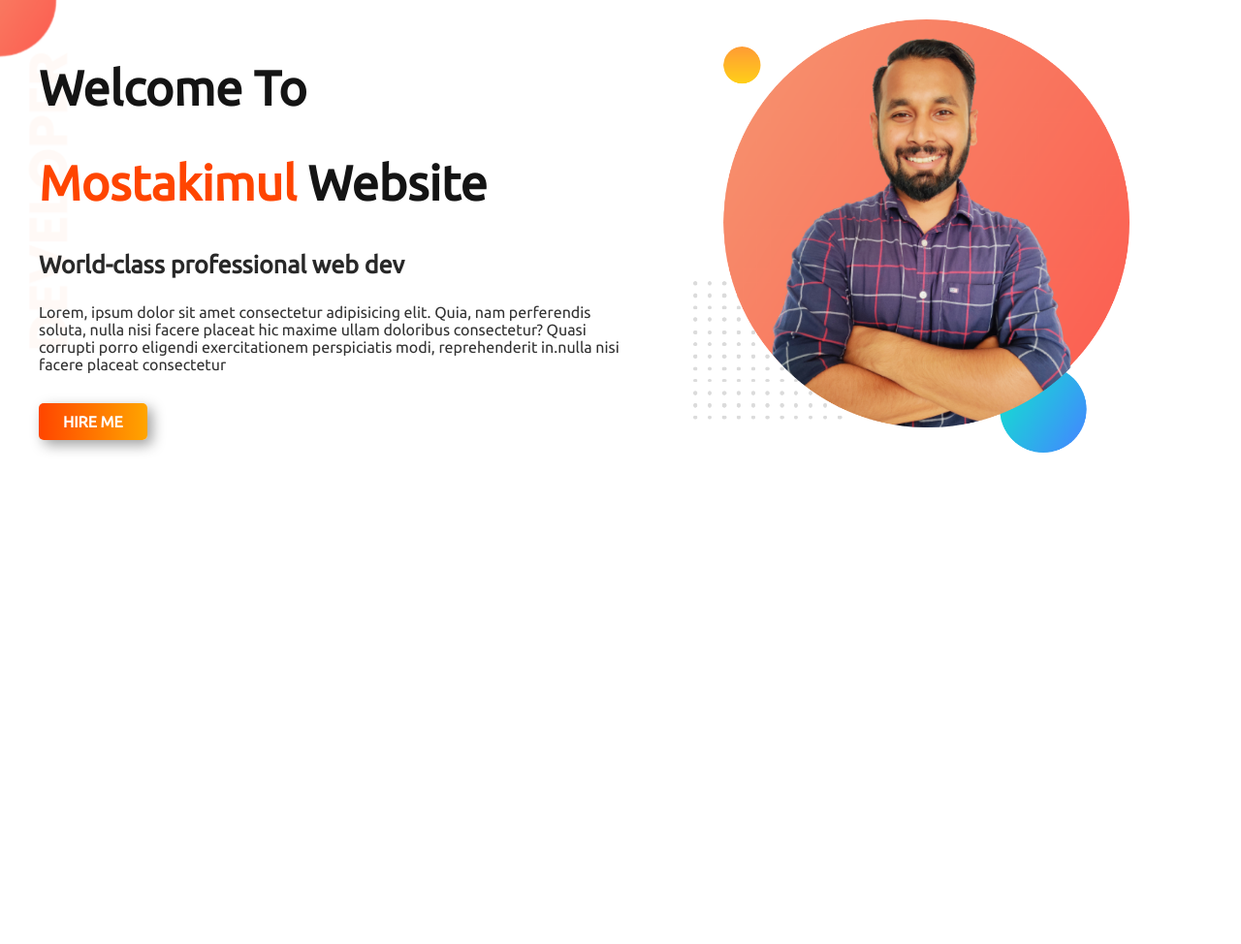
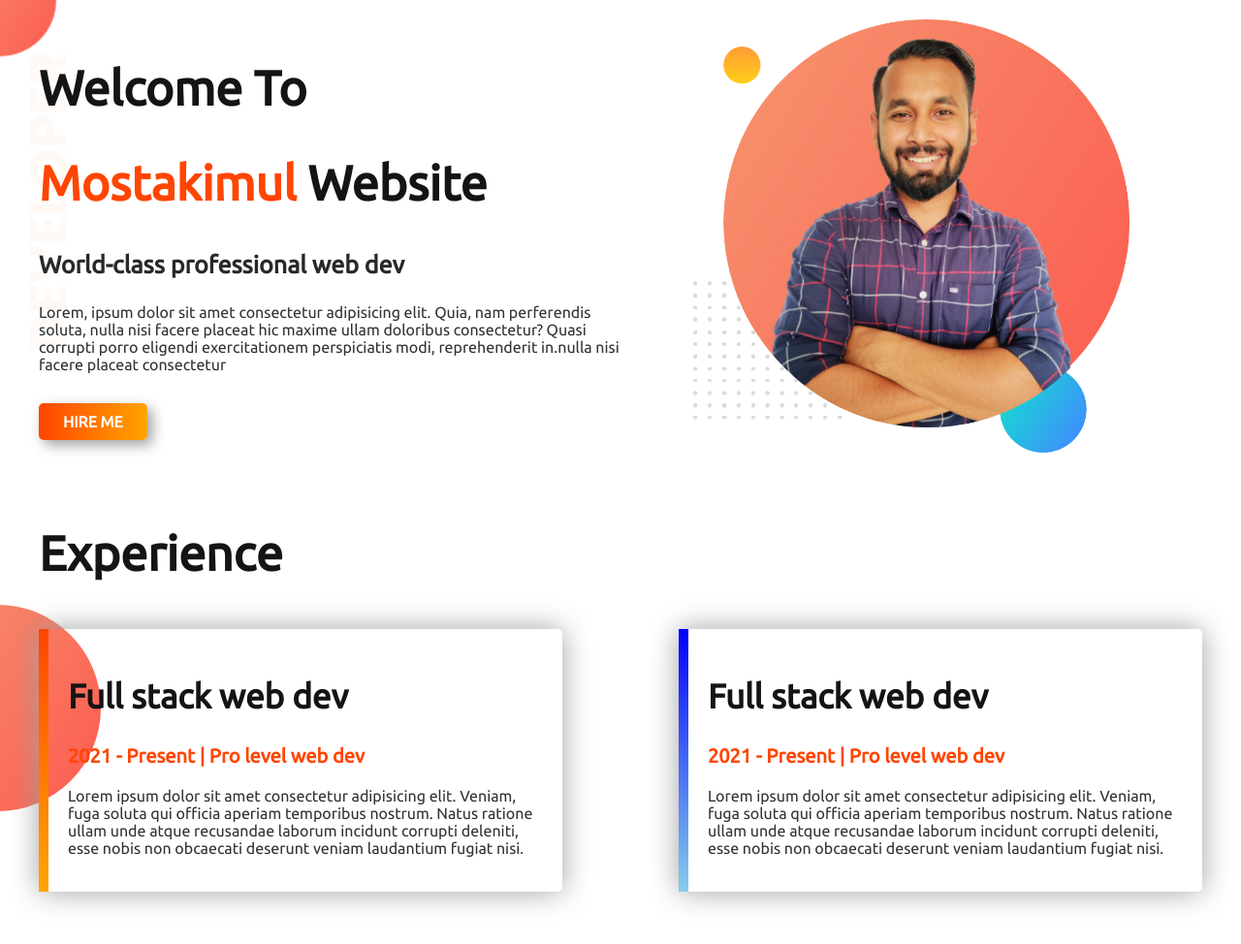
Before and after one commit to Mostakimul/portfolio-v1.0, a plain HTML site: page index.html in a window 1280 px wide. Shown: the whole page at 97% size. Before the commit the page ends 800 px from the top, so only its background shows below. Drawn offline with Linux system fonts and the light colour scheme.

Commit message:
Experience Section Added

```diff
--- a/index.html
+++ b/index.html
@@ -17,6 +17,7 @@
 </head>
 
 <body>
+  <!-- Hero Section -->
   <section id="hero-section">
     <div class="hero">
       <div class="hero__left">
@@ -26,7 +27,7 @@
         <p class="hero__left-intro">Lorem, ipsum dolor sit amet consectetur adipisicing elit. Quia, nam perferendis
           soluta, nulla nisi facere placeat hic maxime ullam doloribus consectetur? Quasi corrupti porro eligendi
           exercitationem perspiciatis modi, reprehenderit in.nulla nisi facere placeat consectetur</p>
-        <a href="https://www.linkedin.com/in/mostakimul/" class="hero__left-btn">Hire Me</a>
+        <a href="https://www.linkedin.com/in/mostakimul/" class="hero__left-btn" target="_blank">Hire Me</a>
       </div>
       <div class="hero__right">
         <img src="images/mohit.png" class="hero__right-img" alt="mohit photo">
@@ -34,6 +35,27 @@
     </div>
 
   </section>
+
+  <!-- Experience Section -->
+  <section id="experience">
+    <h2 class="experience__title">Experience</h2>
+    <div class="experience">
+      <div class="experience-left">
+        <h2 class="experience-left__title">Full stack web dev</h2>
+        <h3 class="experience-left__sub">2021 - Present | Pro level web dev</h3>
+        <p class="experience-left__para">Lorem ipsum dolor sit amet consectetur adipisicing elit. Veniam, fuga soluta
+          qui officia aperiam temporibus nostrum. Natus ratione ullam unde atque recusandae laborum incidunt corrupti
+          deleniti, esse nobis non obcaecati deserunt veniam laudantium fugiat nisi.</p>
+      </div>
+      <div class="experience-right">
+        <h2 class="experience-right__title">Full stack web dev</h2>
+        <h3 class="experience-right__sub">2021 - Present | Pro level web dev</h3>
+        <p class="experience-right__para">Lorem ipsum dolor sit amet consectetur adipisicing elit. Veniam, fuga soluta
+          qui officia aperiam temporibus nostrum. Natus ratione ullam unde atque recusandae laborum incidunt corrupti
+          deleniti, esse nobis non obcaecati deserunt veniam laudantium fugiat nisi.</p>
+      </div>
+    </div>
+  </section>
 </body>
 
 </html>
--- a/style.css
+++ b/style.css
@@ -7,6 +7,7 @@ body {
 #hero-section {
   background-image: url(images/top-banner.png);
   background-repeat: no-repeat;
+  margin-bottom: 75px;
 }
 .hero {
   display: flex;
@@ -53,3 +54,65 @@ body {
   display: block;
   margin: 0 auto;
 }
+
+/* Experience Section */
+#experience {
+  background-image: url(images/exp-bg.png);
+  background-repeat: no-repeat;
+  background-position-y: center;
+  margin-bottom: 75px;
+}
+.experience__title {
+  font-size: 50px;
+  color: rgb(20, 20, 20);
+  width: 1200px;
+  margin: 50px auto;
+}
+.experience {
+  display: flex;
+  width: 1200px;
+  margin: 0 auto;
+}
+.experience-left {
+  width: 45%;
+  border-left: 10px solid;
+  border-image: linear-gradient(to bottom, orangered, orange);
+  border-image-slice: 1;
+  padding: 20px;
+  box-shadow: 0px 0px 30px rgb(160, 160, 160);
+  border-top-right-radius: 5px;
+  border-bottom-right-radius: 5px;
+}
+.experience-left__title {
+  font-size: 35px;
+  color: rgb(20, 20, 20);
+}
+.experience-left__sub {
+  font-size: 20px;
+  color: orangered;
+}
+.experience-left__para {
+  color: rgb(50, 50, 50);
+}
+.experience-right {
+  width: 45%;
+  margin-left: 10%;
+  border-left: 10px solid;
+  border-image: linear-gradient(to bottom, blue, skyblue);
+  border-image-slice: 1;
+  padding: 20px;
+  box-shadow: 0px 0px 30px rgb(160, 160, 160);
+  border-top-right-radius: 5px;
+  border-bottom-right-radius: 5px;
+}
+.experience-right__title {
+  font-size: 35px;
+  color: rgb(20, 20, 20);
+}
+.experience-right__sub {
+  font-size: 20px;
+  color: orangered;
+}
+.experience-right__para {
+  color: rgb(50, 50, 50);
+}
```
